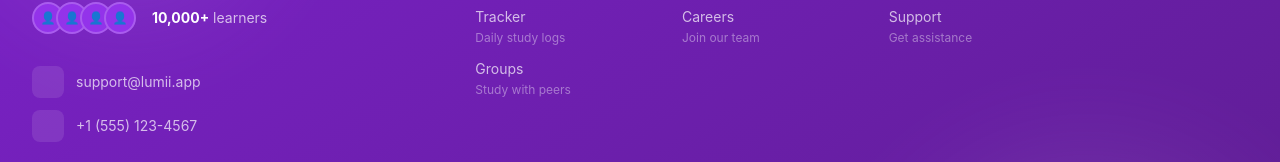
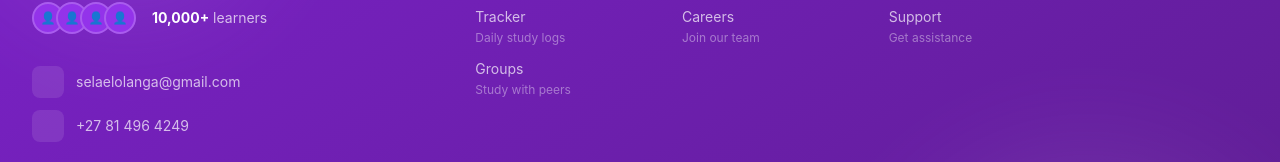
Before and after one commit to Selaelo1/lumii-web, a React (Vite) app: page / in a window 1280 px wide. Shown: the part 2633-2795 px from the top of the page. Built offline with nearby package versions, Linux system fonts and the light colour scheme; no server answers; some icons are missing.

Commit message:
Update Footer.tsx

```diff
--- a/src/components/layout/Footer.tsx
+++ b/src/components/layout/Footer.tsx
@@ -53,8 +53,8 @@ const Footer: React.FC = () => {
   ];
 
   const contactInfo = [
-    { icon: Email, text: 'support@lumii.app', href: 'mailto:support@lumii.app', label: 'Email us' },
-    { icon: Phone, text: '+1 (555) 123-4567', href: 'tel:+15551234567', label: 'Call us' },
+    { icon: Email, text: 'selaelolanga@gmail.com', href: 'mailto:selaelolanga@gmail.com', label: 'Email us' },
+    { icon: Phone, text: '+27 81 496 4249', href: 'tel:+27814964249', label: 'Call us' },
   ];
 
   const quickLinks = [
```
